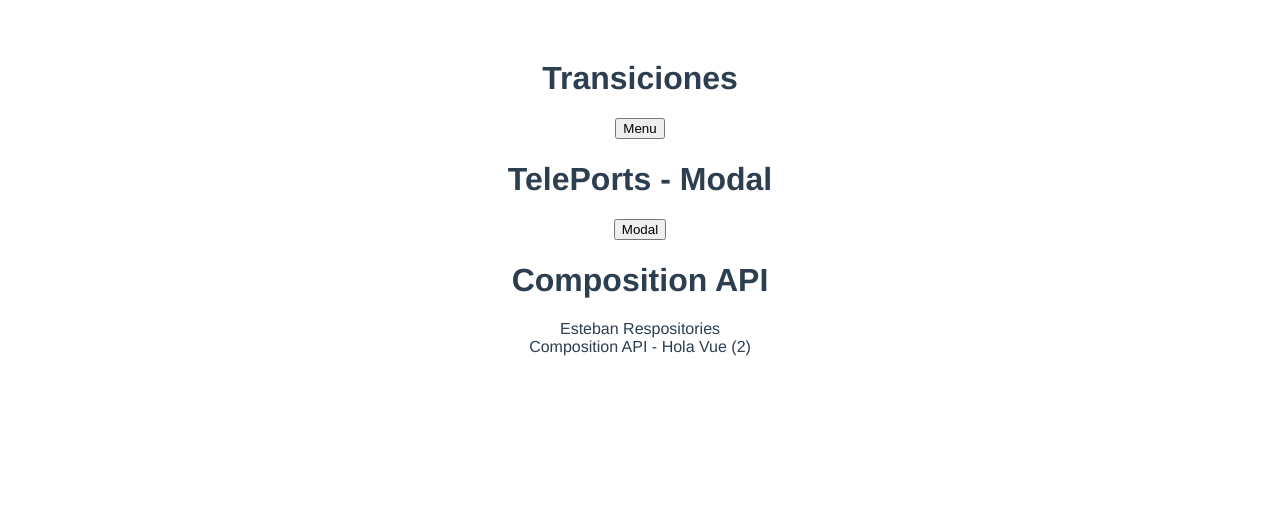
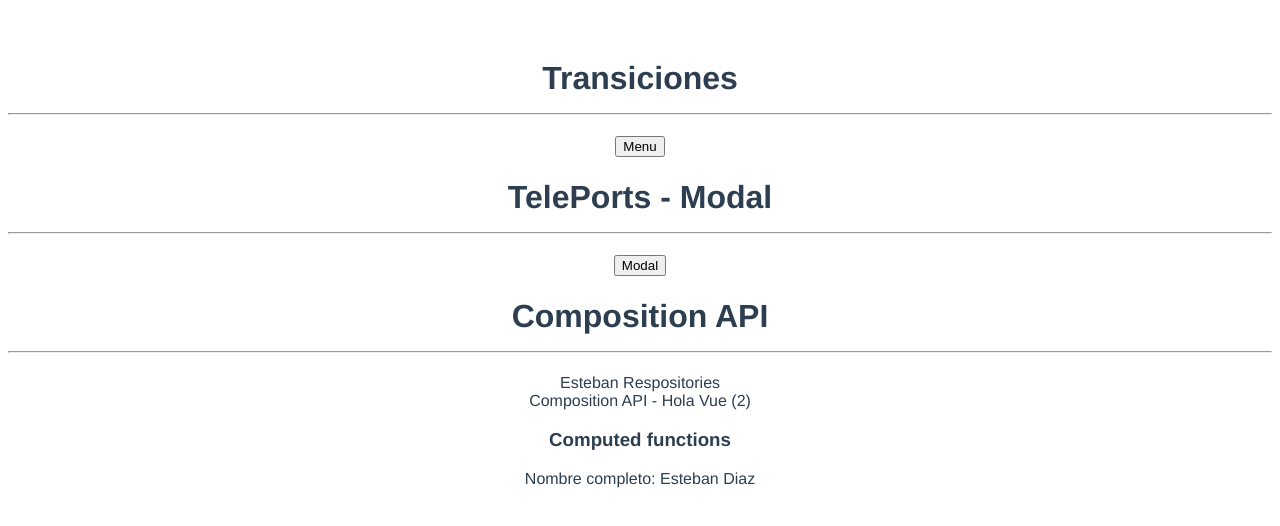
Before and after one commit to stban94diaz/vue-basic-concepts, a Vue app: page / in a window 1280 px wide. Shown: the top 526 px of the page. Built offline with nearby package versions, Linux system fonts and the light colour scheme.

Commit message:
:tada: Composition API - computed functions

```diff
--- a/src/App.vue
+++ b/src/App.vue
@@ -1,16 +1,16 @@
+<!-- eslint-disable prettier/prettier -->
 <template>
   <div>
-    <h1>Transiciones</h1>
-
+    <h1>Transiciones<hr /></h1>
     <button @click="show = !show">Menu</button>
     <Menu v-show="show" />
   </div>
   <div>
-    <h1>TelePorts - Modal</h1>
+    <h1>TelePorts - Modal<hr /></h1>
     <Modal />
   </div>
   <div>
-    <h1>Composition API</h1>
+    <h1>Composition API<hr /></h1>
     <UserRepositories :user="'Esteban'" />
     <Home />
   </div>
--- a/src/components/Home.vue
+++ b/src/components/Home.vue
@@ -1,15 +1,20 @@
 <!-- eslint-disable vue/multi-word-component-names -->
 <template>
   <div>Composition API - {{ text }} ({{ obj.counter }})</div>
+  <h3>Computed functions</h3>
+  Nombre completo: {{ fullName }}
 </template>
 
 <script>
-import { reactive, ref, watch } from "vue";
+import { computed, reactive, ref, watch } from "vue";
 
 export default {
   setup() {
     const text = ref("Hola Vue");
     const obj = reactive({ counter: 0 });
+
+    const firstName = ref("Esteban");
+    const lastName = ref("Diaz");
 
     setInterval(() => obj.counter++, 2000);
 
@@ -21,7 +26,9 @@ export default {
     //   console.log(JSON.stringify(valor), JSON.stringify(anterior))
     // );
 
-    return { text, obj };
+    const fullName = computed(() => `${firstName.value} ${lastName.value}`);
+
+    return { text, obj, fullName };
   },
 };
 </script>
```
